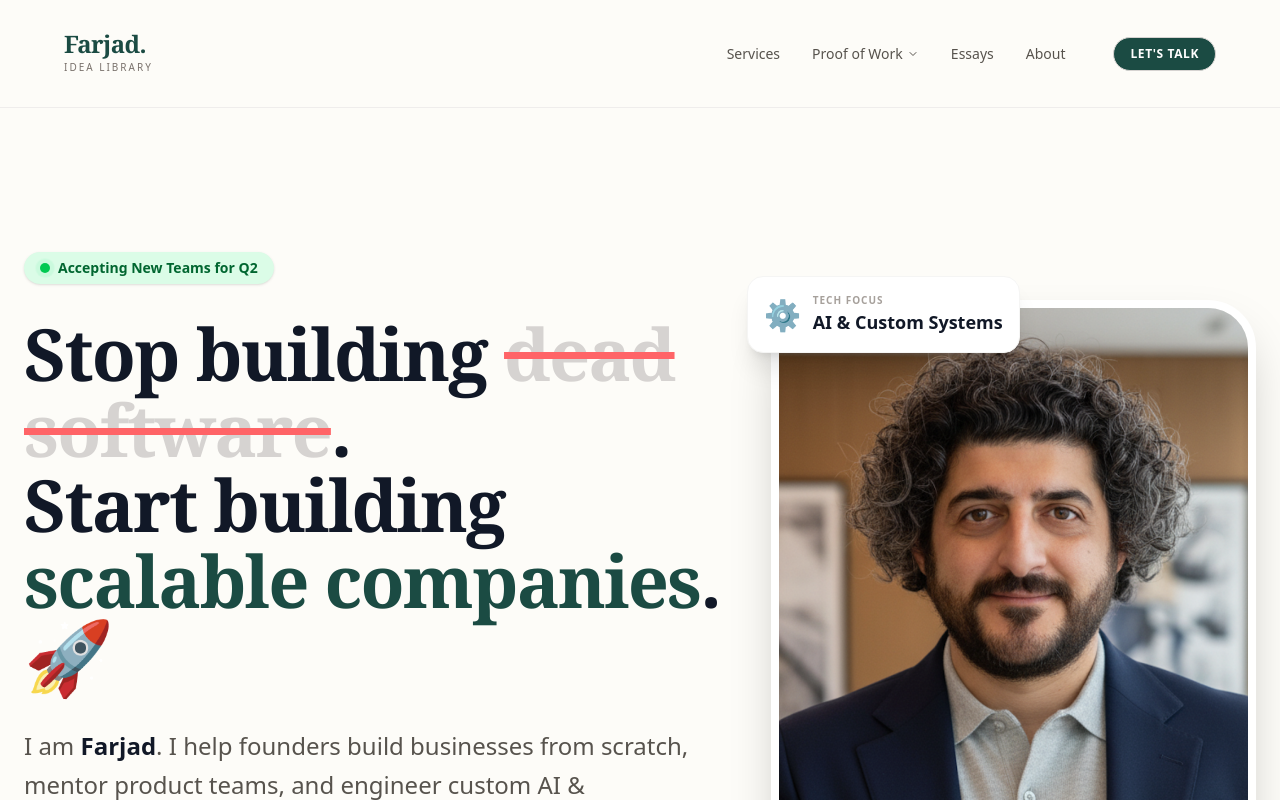
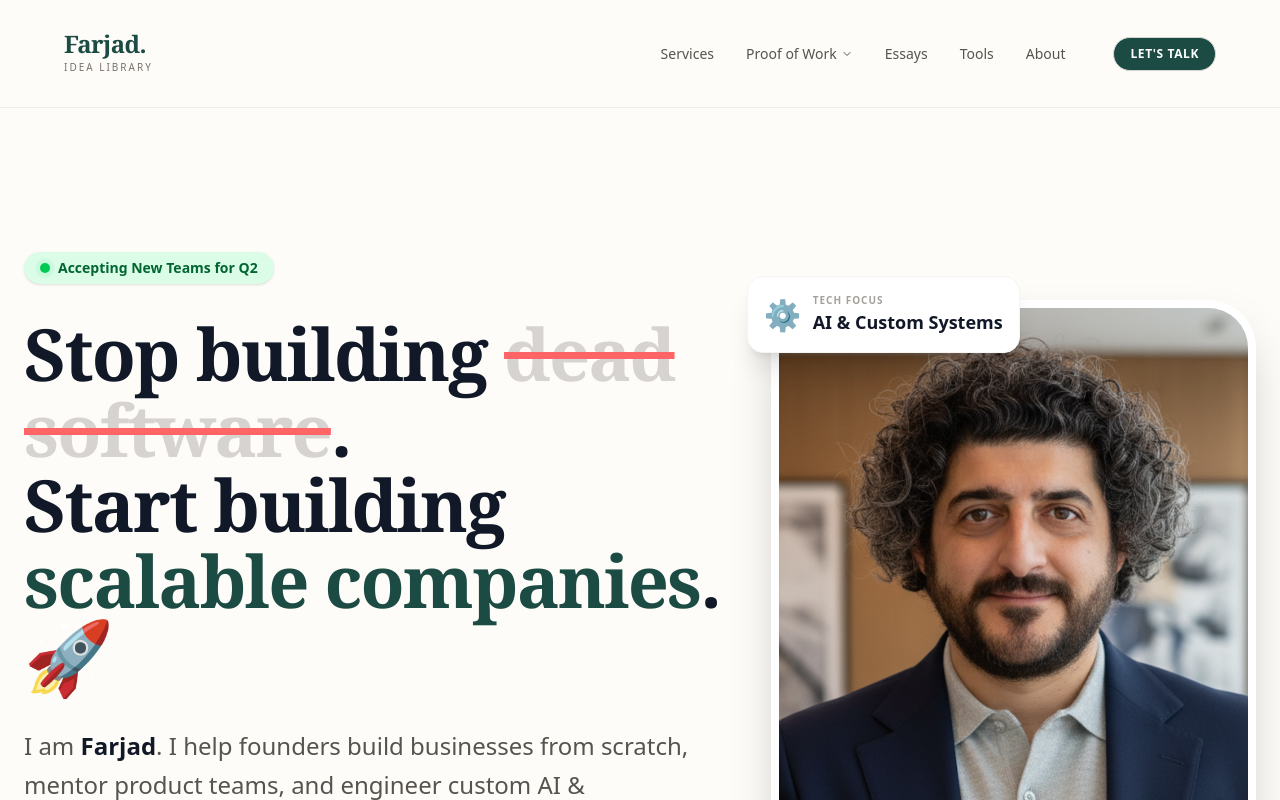
Before and after one commit to farjadp/officialwebsite, a Next.js app: page / in a window 1280 px wide. Shown: the top 800 px of the page. Built offline with nearby package versions, Linux system fonts and the light colour scheme; no server answers.

Commit message:
feat: add Tools link to header navigation

```diff
--- a/src/components/layout/header.tsx
+++ b/src/components/layout/header.tsx
@@ -64,6 +64,7 @@ export function Header() {
                     </div>
 
                     <Link href="/blog" className="hover:text-[#1B4B43] transition-colors">Essays</Link>
+                    <Link href="/tools" className="hover:text-[#1B4B43] transition-colors">Tools</Link>
                     <Link href="/about" className="hover:text-[#1B4B43] transition-colors">About</Link>
                     <Link href="/contact" className="ml-4 px-4 py-2 rounded-full border border-stone-300 hover:border-[#1B4B43] hover:text-[#1B4B43] transition-all text-xs uppercase tracking-wider font-bold bg-[#1B4B43] text-white hover:bg-[#133832] hover:text-white">
                         Let's Talk
@@ -101,6 +102,9 @@ export function Header() {
                             <Link href="/blog" onClick={() => setIsOpen(false)} className="text-xl font-serif hover:text-[#1B4B43] transition-colors">
                                 Essays
                             </Link>
+                            <Link href="/tools" onClick={() => setIsOpen(false)} className="text-xl font-serif hover:text-[#1B4B43] transition-colors">
+                                Tools
+                            </Link>
                             <Link href="/about" onClick={() => setIsOpen(false)} className="text-xl font-serif hover:text-[#1B4B43] transition-colors">
                                 About
                             </Link>
```
